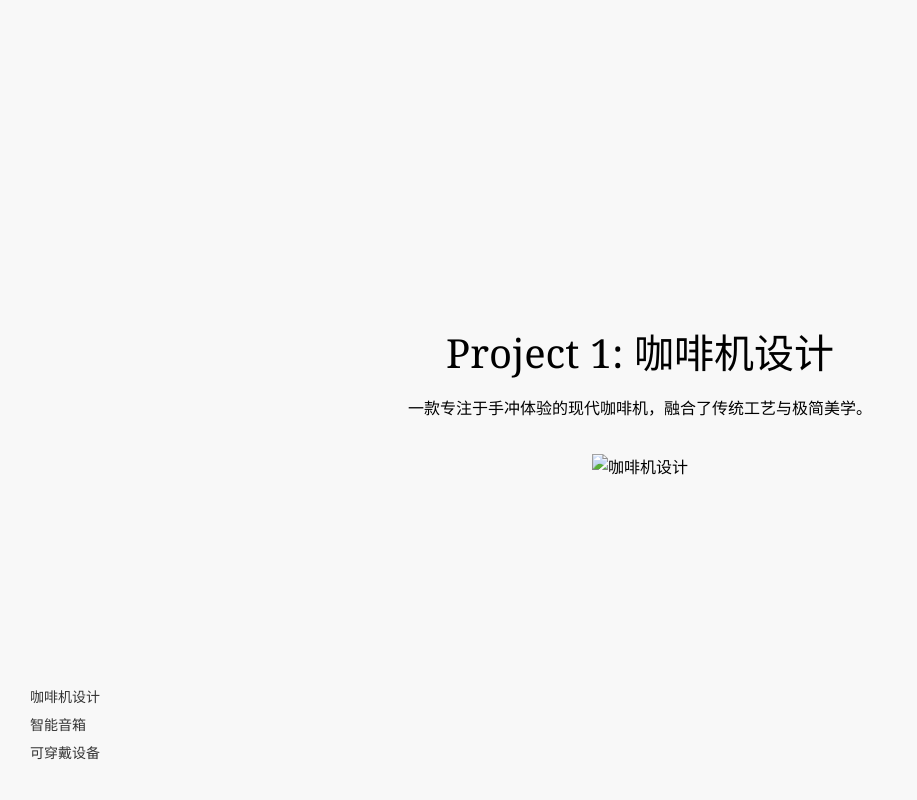
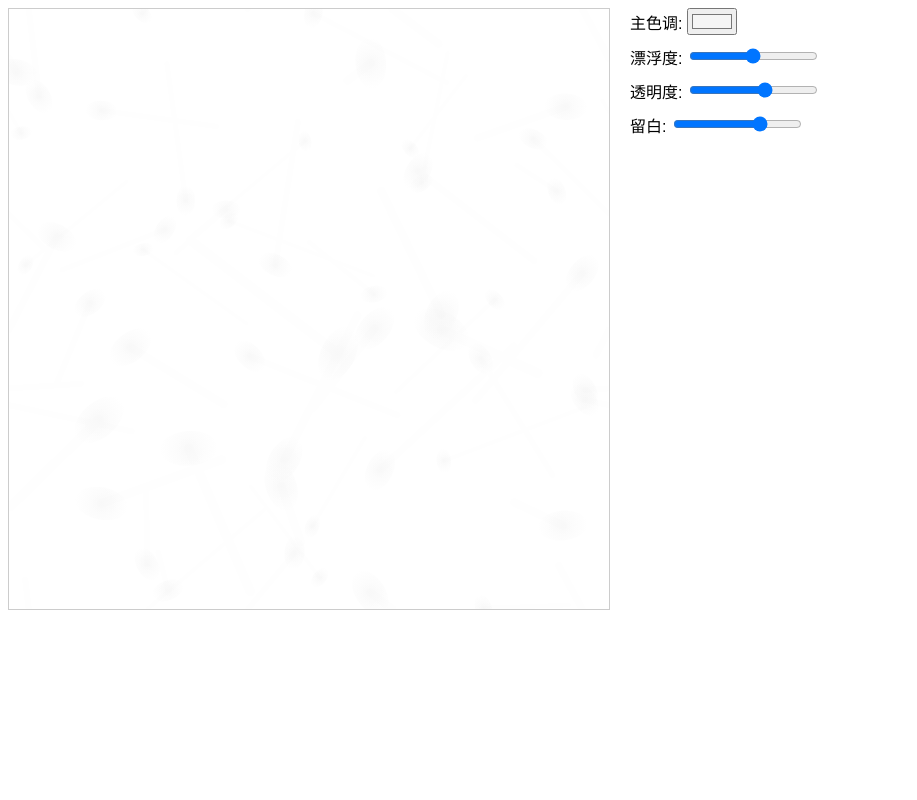
Before and after one commit to xinscape/xinscape.github.io, a plain HTML site: page index.html in a window 1280 px wide. Shown: the top 800 px of the page, without its empty margins (0-917 px from the left). Drawn offline with Linux system fonts and the light colour scheme.

Commit message:
Update index.html

```diff
--- a/index.html
+++ b/index.html
@@ -1,128 +1,91 @@
 <!DOCTYPE html>
-<html lang="zh">
+<html lang="en">
 <head>
 <meta charset="UTF-8">
-    <meta name="viewport" content="width=device-width, initial-scale=1.0">
-    <title>Xinscape | 作品集</title>
+<title>抽象水彩漂浮薄片 Demo</title>
 <style>
-        /* 基础重置 - 去除浏览器默认边距 */
-        * {
-            margin: 0;
-            padding: 0;
-            box-sizing: border-box;
-        }
-
-        body {
-            font-family: Georgia, serif; /* 使用衬线字体增加设计感 */
-            cursor: default;
-        }
-
-        /* Cargo风格固定导航 */
-        .fixed-nav {
-            position: fixed;
-            left: 30px;
-            bottom: 30px;
-            z-index: 1000; /* 确保在最上层 */
-        }
-
-        .nav-item {
-            display: block;
-            color: #333;
-            text-decoration: none;
-            margin-bottom: 8px;
-            font-size: 14px;
-            transition: opacity 0.3s ease;
-        }
-
-        .nav-item:hover {
-            opacity: 0.5; /* 悬停时变透明，一种优雅的交互 */
-        }
-
-        /* 每个作品都是一个全屏视窗 */
-        .project-section {
-            height: 100vh; /* 关键：占满整个视窗高度 */
-            display: flex;
-            flex-direction: column;
-            justify-content: center;
-            align-items: center;
-            padding: 0 10%;
-            /* 为每个部分设置不同的背景色以示区分 */
-        }
-
-        #project-1 { background-color: #f8f8f8; }
-        #project-2 { background-color: #eaeaea; }
-        #project-3 { background-color: #f0f0f0; }
-
-        .project-content {
-            max-width: 800px;
-            text-align: center;
-        }
-
-        .project-content h2 {
-            font-size: 2.5rem;
-            margin-bottom: 1rem;
-            font-weight: normal;
-        }
-
-        .project-content p {
-            line-height: 1.6;
-            margin-bottom: 2rem;
-        }
-
-        .project-image {
-            width: 100%;
-            max-height: 50vh;
-            object-fit: cover; /* 关键：让图片在容器内自适应，不会变形 */
-        }
+  body { font-family: sans-serif; display: flex; }
+  canvas { border: 1px solid #ccc; margin-right: 20px; }
+  .controls { display: flex; flex-direction: column; gap: 10px; }
 </style>
 </head>
 <body>
-    <!-- 固定在左下角的导航 -->
-    <nav class="fixed-nav">
-        <a href="#project-1" class="nav-item">咖啡机设计</a>
-        <a href="#project-2" class="nav-item">智能音箱</a>
-        <a href="#project-3" class="nav-item">可穿戴设备</a>
-    </nav>
 
-    <!-- 全屏作品区块 -->
-    <section id="project-1" class="project-section">
-        <div class="project-content">
-            <h2>Project 1: 咖啡机设计</h2>
-            <p>一款专注于手冲体验的现代咖啡机，融合了传统工艺与极简美学。</p>
-            <img src="path-to-your-image-1.jpg" alt="咖啡机设计" class="project-image">
+<canvas id="canvas" width="600" height="600"></canvas>
+
+<div class="controls">
+  <label>主色调: <input type="color" id="mainColor" value="#f5f5f5"></label>
+  <label>漂浮度: <input type="range" id="floatRange" min="0" max="1" step="0.01" value="0.5"></label>
+  <label>透明度: <input type="range" id="alphaRange" min="0" max="1" step="0.01" value="0.6"></label>
+  <label>留白: <input type="range" id="sparseRange" min="0" max="1" step="0.01" value="0.7"></label>
 </div>
-    </section>
-
-    <section id="project-2" class="project-section">
-        <div class="project-content">
-            <h2>Project 2: 智能音箱</h2>
-            <p>探索声音与家居环境的无缝融合，织物表面与柔和灯光的结合。</p>
-            <img src="path-to-your-image-2.jpg" alt="智能音箱" class="project-image">
-        </div>
-    </section>
-
-    <section id="project-3" class="project-section">
-        <div class="project-content">
-            <h2>Project 3: 可穿戴设备</h2>
-            <p>为运动爱好者设计的轻量级健康监测器，强调佩戴的舒适性与数据的可视化。</p>
-            <img src="path-to-your-image-3.jpg" alt="可穿戴设备" class="project-image">
-        </div>
-    </section>
 
 <script>
-        // 为导航链接添加平滑滚动行为
-        document.querySelectorAll('.nav-item').forEach(link => {
-            link.addEventListener('click', function(e) {
-                e.preventDefault(); // 阻止默认的锚点跳转
-                const targetId = this.getAttribute('href'); // 获取href，如 #project-1
-                const targetElement = document.querySelector(targetId);
+const canvas = document.getElementById('canvas');
+const ctx = canvas.getContext('2d');
 
-                // 使用原生JS实现平滑滚动
-                targetElement.scrollIntoView({
-                    behavior: 'smooth' // 关键：平滑滚动
+let particles = [];
+const particleCount = 50;
+
+// 初始化薄片对象
+function initParticles() {
+  particles = [];
+  for (let i = 0; i < particleCount; i++) {
+    particles.push({
+      x: Math.random() * canvas.width,
+      y: Math.random() * canvas.height,
+      size: 10 + Math.random() * 20,
+      driftX: (Math.random() - 0.5) * 1,
+      driftY: (Math.random() - 0.5) * 1,
     });
+  }
+}
+
+initParticles();
+
+// 渲染函数
+function draw() {
+  // 留白控制背景透明度
+  const sparse = parseFloat(document.getElementById('sparseRange').value);
+  ctx.fillStyle = `rgba(255,255,255,${sparse})`;
+  ctx.fillRect(0, 0, canvas.width, canvas.height);
+
+  const mainColor = document.getElementById('mainColor').value;
+  const alpha = parseFloat(document.getElementById('alphaRange').value);
+  const floatAmount = parseFloat(document.getElementById('floatRange').value);
+
+  particles.forEach(p => {
+    // 漂浮微动
+    p.x += p.driftX * floatAmount * 2;
+    p.y += p.driftY * floatAmount * 2;
+
+    // 循环回到画布内
+    if(p.x < 0) p.x = canvas.width;
+    if(p.x > canvas.width) p.x = 0;
+    if(p.y < 0) p.y = canvas.height;
+    if(p.y > canvas.height) p.y = 0;
+
+    // 绘制薄片
+    const gradient = ctx.createRadialGradient(p.x, p.y, 0, p.x, p.y, p.size);
+    gradient.addColorStop(0, mainColor + Math.floor(alpha*255).toString(16).padStart(2,'0'));
+    gradient.addColorStop(1, mainColor + '00');
+    ctx.fillStyle = gradient;
+
+    ctx.beginPath();
+    ctx.ellipse(p.x, p.y, p.size, p.size*0.6, Math.random()*Math.PI, 0, 2*Math.PI);
+    ctx.fill();
   });
-        });
+
+  requestAnimationFrame(draw);
+}
+
+// 事件监听滑条
+document.getElementById('mainColor').addEventListener('input', () => {});
+document.getElementById('floatRange').addEventListener('input', () => {});
+document.getElementById('alphaRange').addEventListener('input', () => {});
+document.getElementById('sparseRange').addEventListener('input', () => {});
+
+draw();
 </script>
 </body>
 </html>
```
Lines whose indentation alone changed are shown as unchanged.
